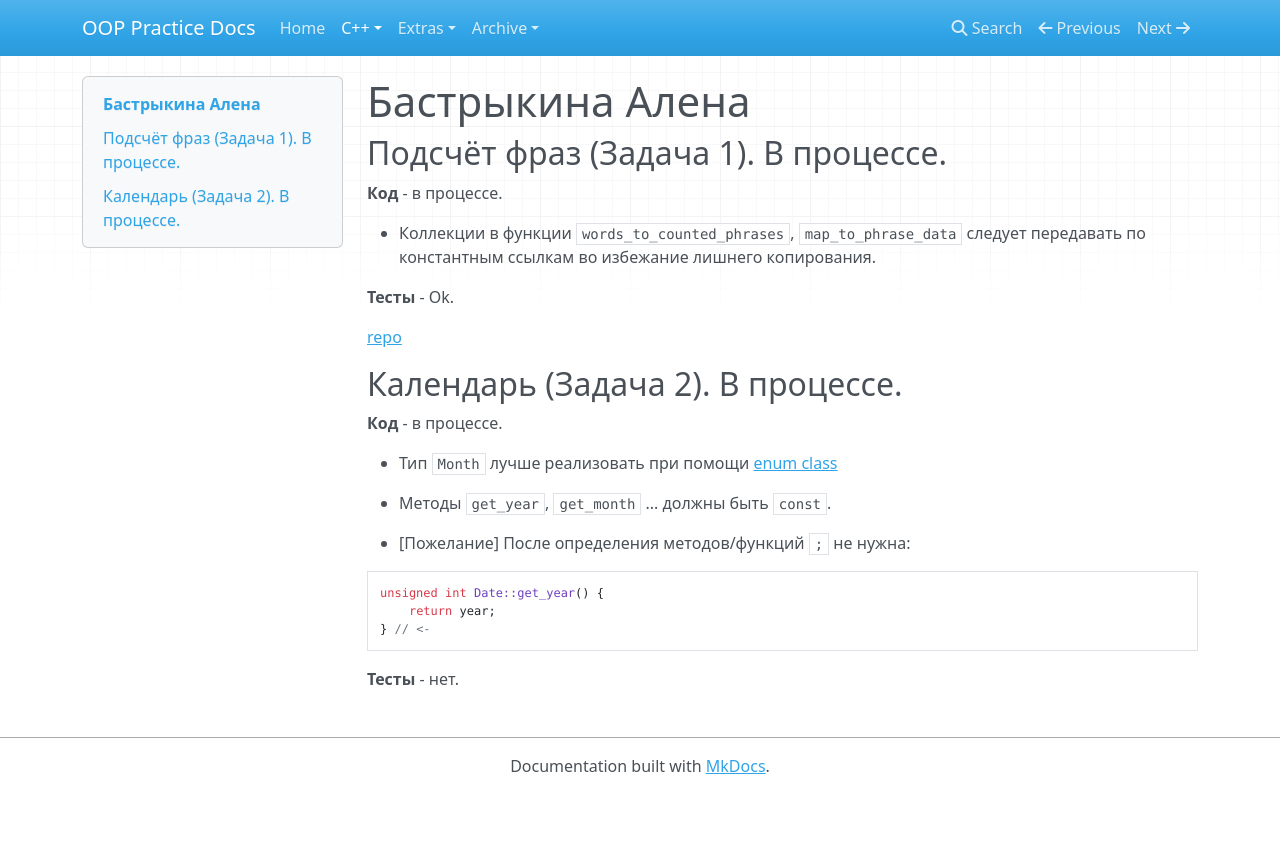
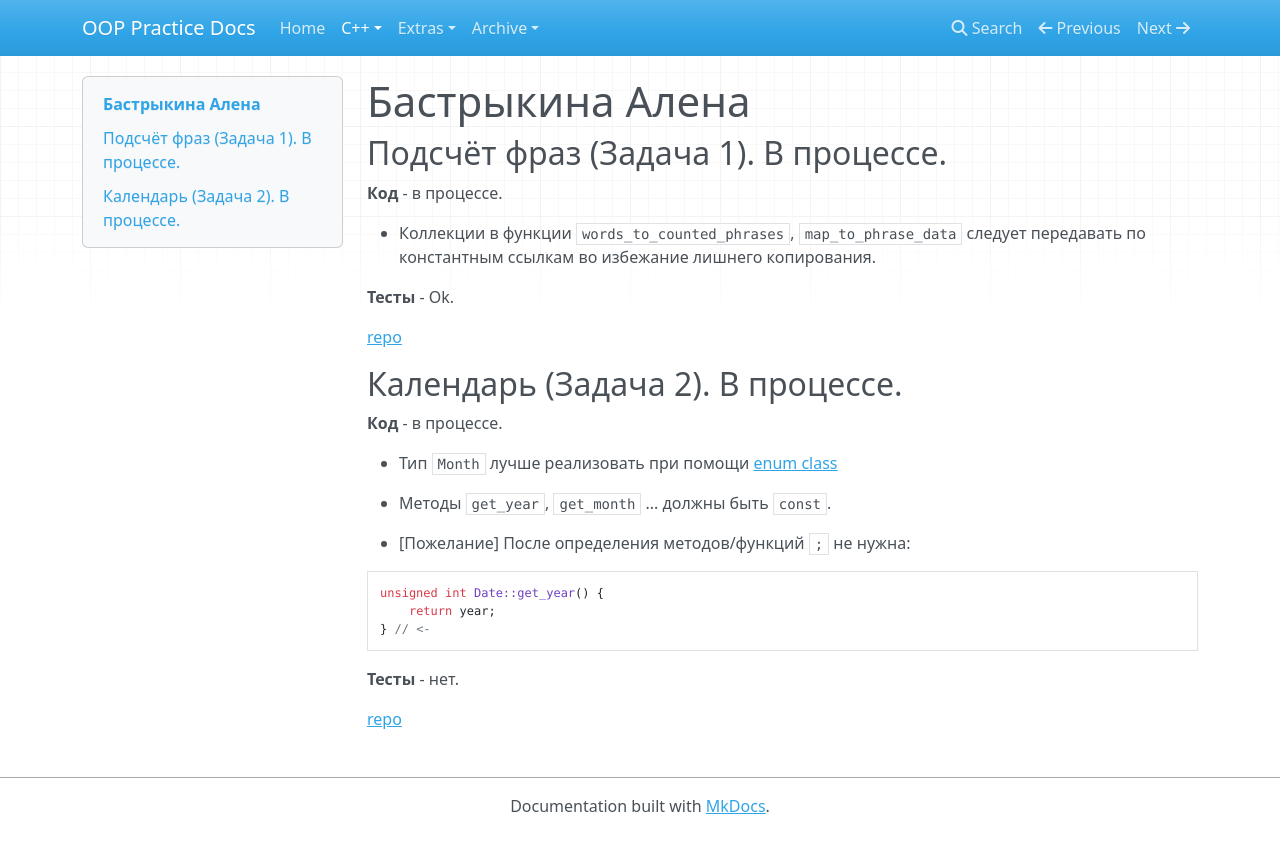
Before and after one commit to avoronkov/oop, an MkDocs documentation site: the page built from docs/2017.cpp/results/bastrykina.md, in a window 1280 px wide. Shown: the top 853 px of the page. Built offline with MkDocs 1.6.1, drawn with Linux system fonts in a browser that asks for light colours; nearby versions of some CDN libraries; old or Windows-style settings are respelled for this version of MkDocs.

Commit message:
bastrykina calendar repo link

````diff
--- a/docs/2017.cpp/results/bastrykina.md
+++ b/docs/2017.cpp/results/bastrykina.md
@@ -27,3 +27,5 @@ unsigned int Date::get_year() {
 ```
 
 **Тесты** - нет.
+
+[repo](https://bitbucket.org/bastrykina_oop/calendar/overview)
````
